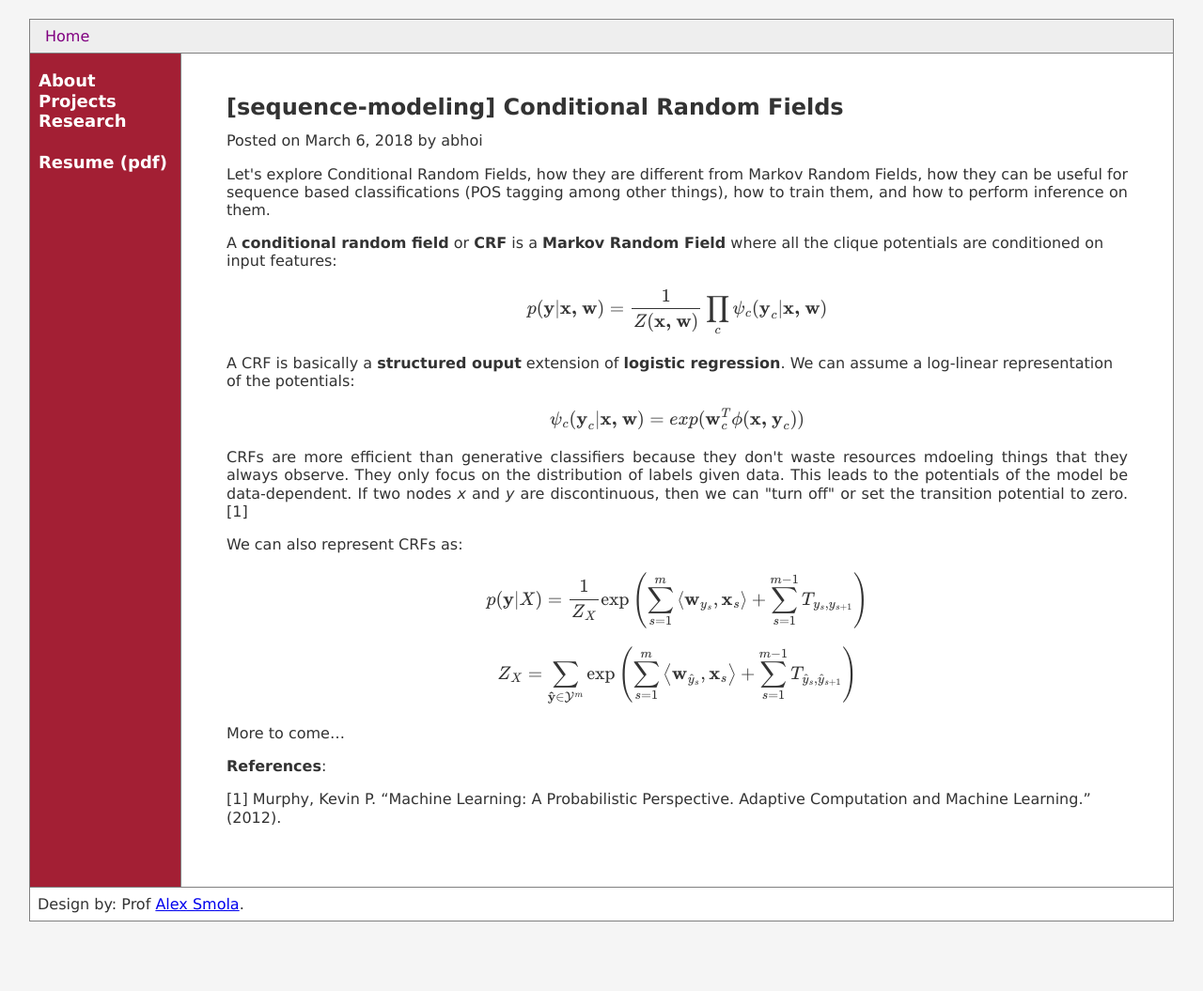
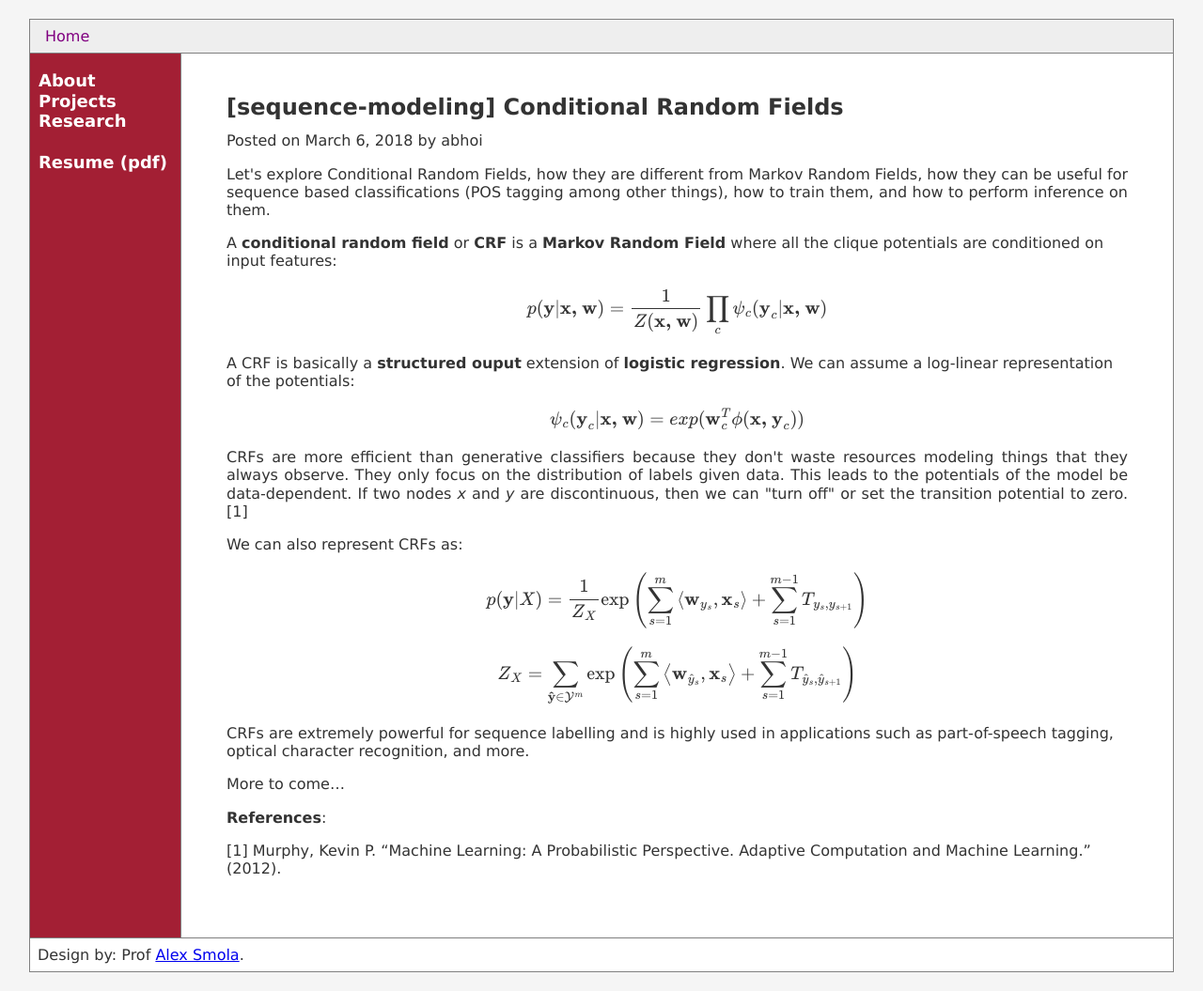
Before and after one commit to adibrahman007/abhoi.github.io, a Jekyll site: the page built from _posts/2018-03-06-CRF.md, in a window 1280 px wide. Shown: the whole page at 94% size. Built offline with Jekyll 4.4.1, drawn with Linux system fonts in a browser that asks for light colours; formulas are drawn with MathJax 3; a script that is not in the unit is left out; before the commit the page ends 1001 px from its top, so only the background shows below that.

Commit message:
Update 2018-03-06-CRF.md

```diff
--- a/_posts/2018-03-06-CRF.md
+++ b/_posts/2018-03-06-CRF.md
@@ -17,7 +17,7 @@ A CRF is basically a **structured ouput** extension of **logistic regression**.
 
 $$\psi_{c}(\textbf{y}_{c}|\textbf{x, w}) = exp(\textbf{w}_{c}^{T} \phi(\textbf{x, }\textbf{y}_{c}))$$
 
-<p align='justify'>CRFs are more efficient than generative classifiers because they don't waste resources mdoeling things that they always observe. They only focus on the distribution of labels given data. This leads to the potentials of the model be data-dependent. If two nodes <i>x</i> and <i>y</i> are discontinuous, then we can "turn off" or set the transition potential to zero. [1]</p>
+<p align='justify'>CRFs are more efficient than generative classifiers because they don't waste resources modeling things that they always observe. They only focus on the distribution of labels given data. This leads to the potentials of the model be data-dependent. If two nodes <i>x</i> and <i>y</i> are discontinuous, then we can "turn off" or set the transition potential to zero. [1]</p>
 
 We can also represent CRFs as:
 
@@ -25,6 +25,8 @@ $$p(\textbf{y}|X) = \frac{1}{Z_X}\textrm{exp}\left (\sum_{s=1}^{m} \left \langle
 
 $$Z_X = \sum_{\mathbf{\hat{y}} \in \mathcal{Y}^{m}}^{ } \textrm{exp}\left (\sum_{s=1}^{m} \left \langle \textbf{w}_{\hat{y}_{s}}, \textbf{x}_{s} \right \rangle + \sum_{s=1}^{m-1}T_{\hat{y}_{s},\hat{y}_{s+1}}\right )$$
 
+CRFs are extremely powerful for sequence labelling and is highly used in applications such as part-of-speech tagging, optical character recognition, and more.
+
 More to come...
 
 **References**:
```
